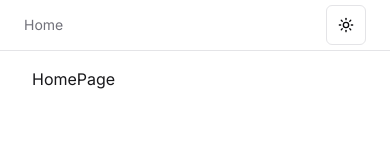
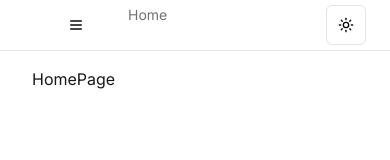
Before and after one commit to YannKamche/flowscrape, a Next.js app: page / in a window 390 px wide. Shown: the top 160 px of the page. Built offline with nearby package versions, Linux system fonts and the light colour scheme.

Commit message:
Completed the Sidebar

```diff
--- a/components/BreadcrumbHeader.tsx
+++ b/components/BreadcrumbHeader.tsx
@@ -11,12 +11,14 @@ import {
   BreadcrumbList,
   BreadcrumbSeparator,
 } from "./ui/breadcrumb";
+import { MobileSidebar } from "./Sidebar";
 
 function BreadcrumbHeader() {
   const pathname = usePathname();
   const paths = pathname === "/" ? [""] : pathname?.split("/");
   return (
     <div className="flex items-cente flex-start">
+      <MobileSidebar />
       <Breadcrumb>
         <BreadcrumbList>
           {paths.map((path, index) => (
--- a/components/Sidebar.tsx
+++ b/components/Sidebar.tsx
@@ -4,13 +4,15 @@ import {
   CoinsIcon,
   HomeIcon,
   Layers2Icon,
+  MenuIcon,
   ShieldCheckIcon,
 } from "lucide-react";
-import React from "react";
+import React, { useState } from "react";
 import Logo from "./Logo";
 import Link from "next/link";
-import { buttonVariants } from "./ui/button";
+import { Button, buttonVariants } from "./ui/button";
 import { usePathname } from "next/navigation";
+import { Sheet, SheetContent, SheetTrigger } from "./ui/sheet";
 
 // route definition
 const routes = [
@@ -74,4 +76,54 @@ function DesktopSidebar() {
   );
 }
 
+export function MobileSidebar() {
+  // Defining the states to handle isOpen
+  const [isOpen, setOpen] = useState(false);
+
+  // Determine the active item on the Sidebar
+  const pathname = usePathname();
+  const activeRoute =
+    routes.find(
+      (route) => route.href.length > 0 && pathname.includes(route.href),
+    ) || routes[0];
+  return (
+    <div className="block border-separate bg-background md:hidden">
+      <nav className="container flex items-center justify-between px-8">
+        <Sheet open={isOpen} onOpenChange={setOpen}>
+          <SheetTrigger asChild>
+            <Button variant={"ghost"} size={"icon"}>
+              <MenuIcon />
+            </Button>
+          </SheetTrigger>
+          <SheetContent
+            className="w-[400px] sm:w-[540px] space-y-4"
+            side={"left"}
+          >
+            <Logo />
+            <div className="flex flex-col gap-1">
+              {routes.map((route) => (
+                // buttonVariants is a utility function from shadcn that generates consistent styling for buttons
+                <Link
+                  key={route.href}
+                  href={route.href}
+                  className={buttonVariants({
+                    variant:
+                      activeRoute.href == route.href
+                        ? "sidebarActiveItem"
+                        : "sidebarItem",
+                  })}
+                  onClick={() => setOpen((prev) => !prev)}
+                >
+                  <route.icon size={20} />
+                  {route.label}
+                </Link>
+              ))}
+            </div>
+          </SheetContent>
+        </Sheet>
+      </nav>
+    </div>
+  );
+}
+
 export default DesktopSidebar;
```
